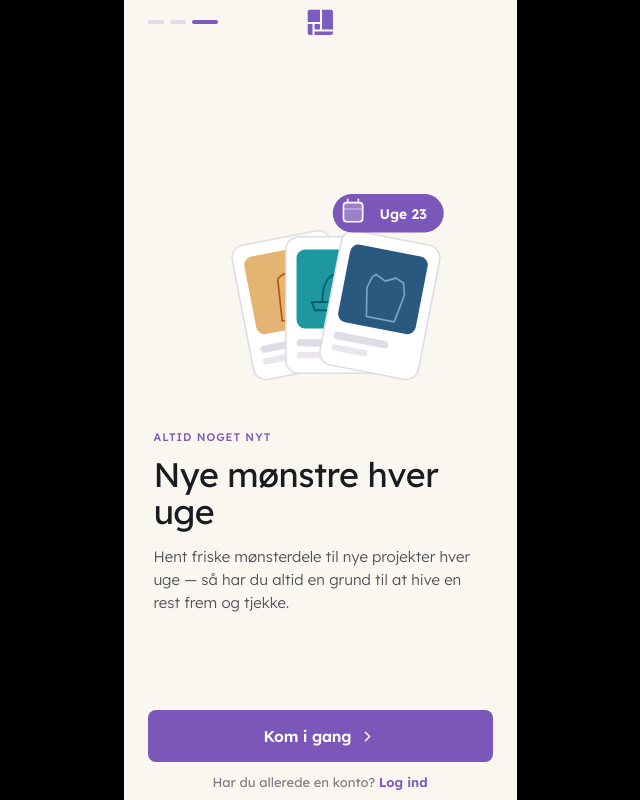
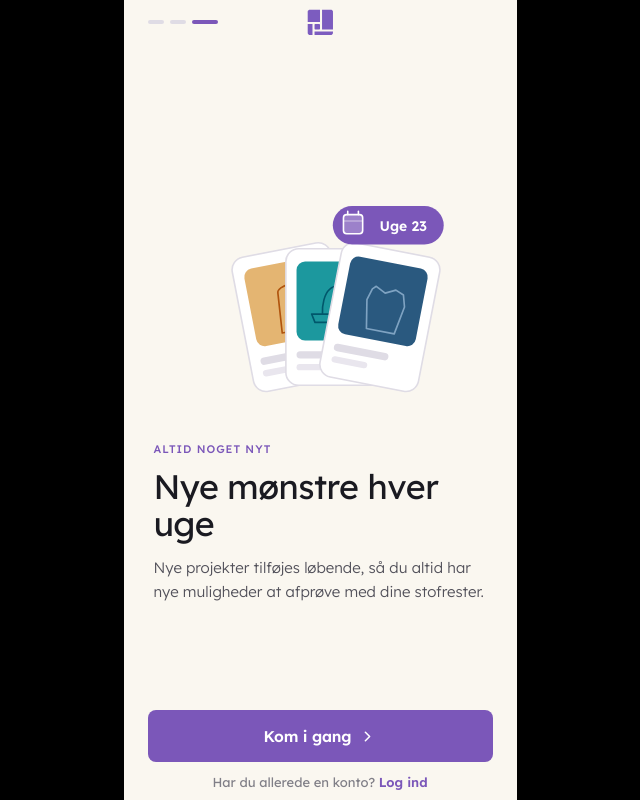
Before and after one commit to albertcaspersen/reframe, a Vue app: page / in a window 1280 px wide. Both pictures are taken after a click on the button 529 px from the left and 22 px from the top of the page. Shown: the whole page, without its empty margins (320-960 px from the left). Built offline with nearby package versions, Linux system fonts and the light colour scheme.

Commit message:
Opdater Onboarding.vue

```diff
--- a/src/components/Onboarding.vue
+++ b/src/components/Onboarding.vue
@@ -231,7 +231,7 @@ function onTouchEnd(e) {
         <div class="ob-content">
           <p class="ob-eyebrow">Altid noget nyt</p>
           <h1 class="ob-heading">Nye mønstre hver uge</h1>
-          <p class="ob-body">Hent friske mønsterdele til nye projekter hver uge — så har du altid en grund til at hive en rest frem og tjekke.</p>
+          <p class="ob-body">Nye projekter tilføjes løbende, så du altid har nye muligheder at afprøve med dine stofrester.</p>
         </div>
       </div>
 
```
